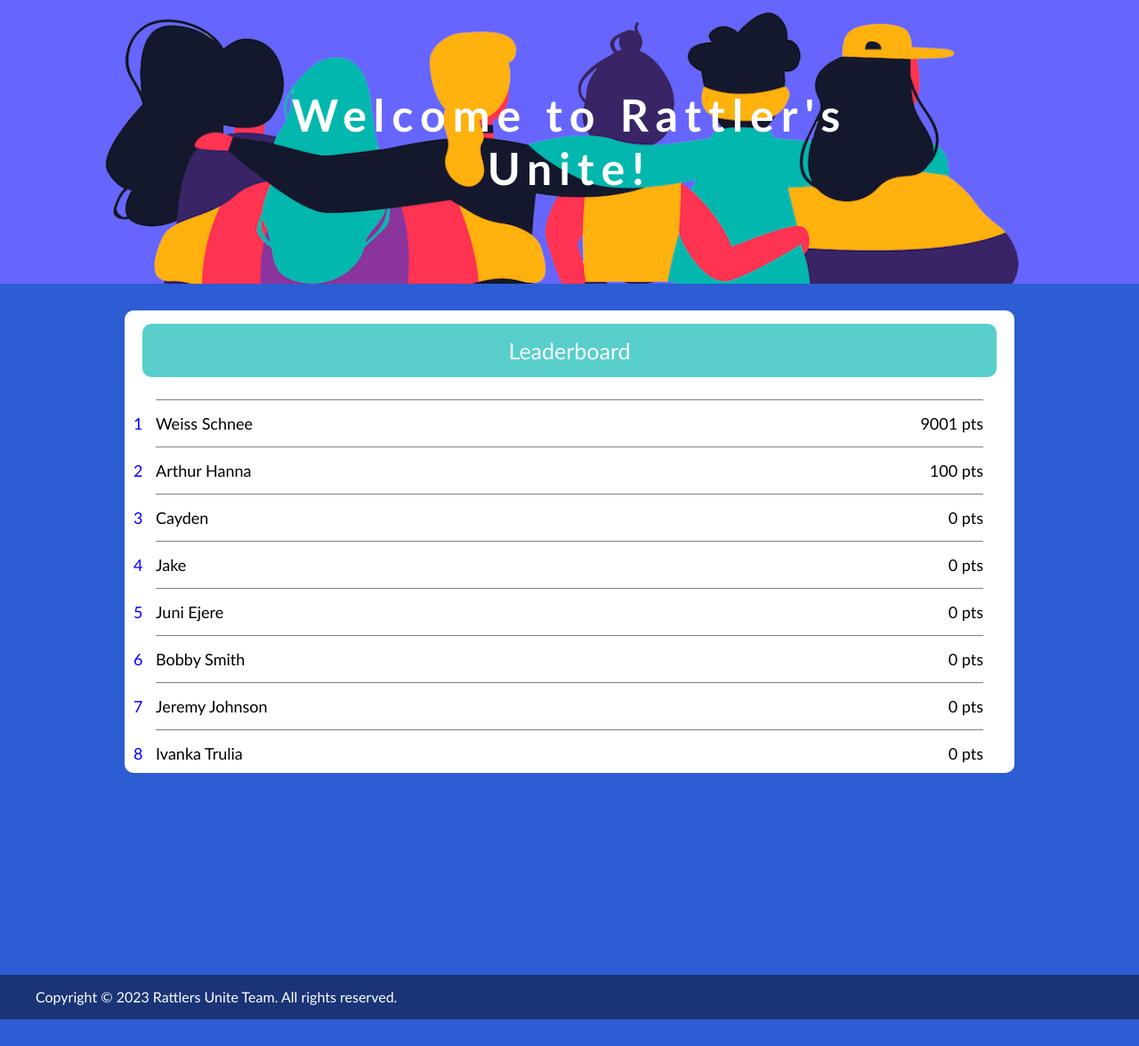
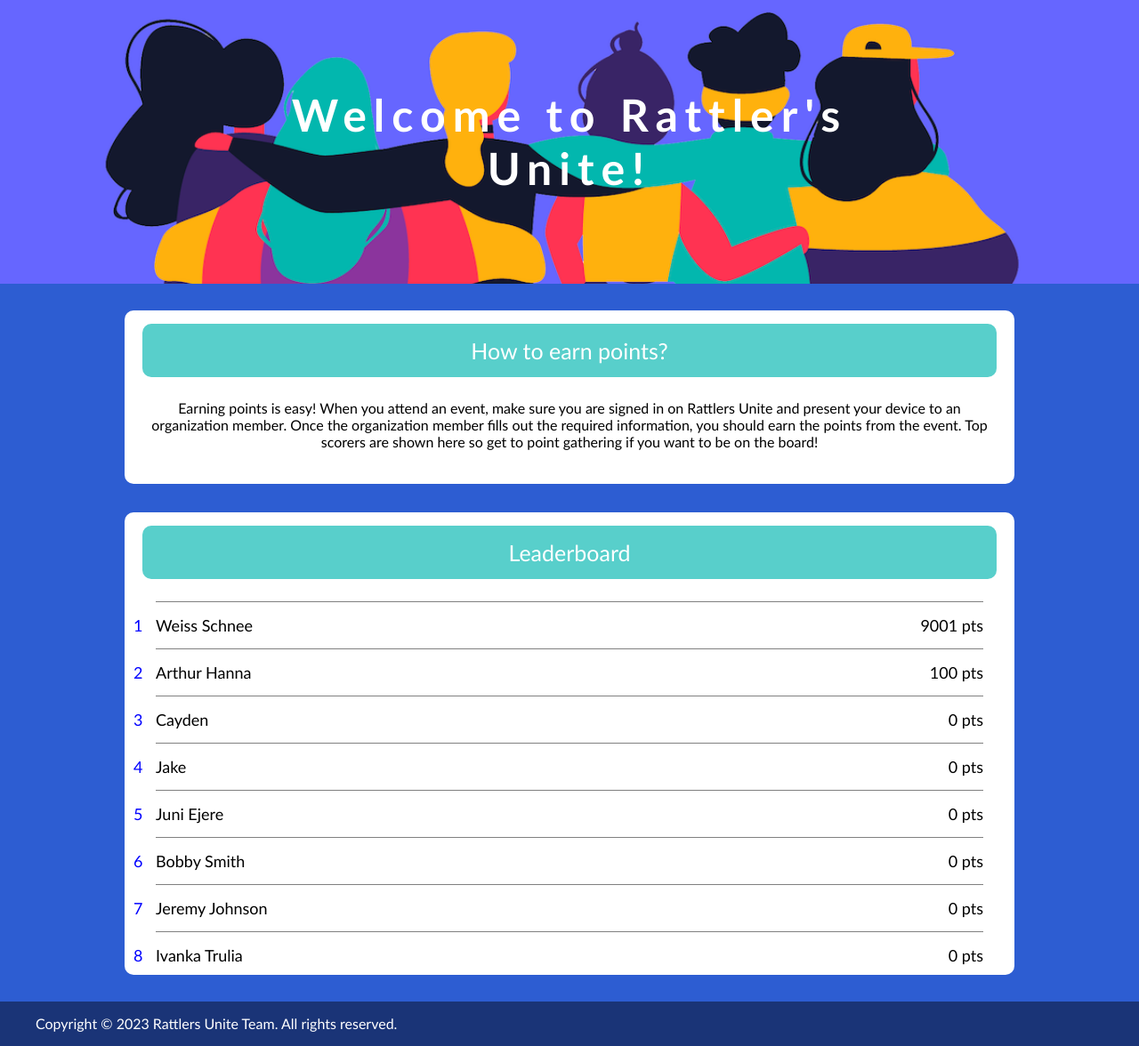
Before and after one commit to junie75/RattlersUnite-Website, a Flask app: page /leaderboards in a window 1280 px wide. Shown: the part 50-1226 px from the top of the page at 89% size. Before the commit the page ends 1196 px from the top, so only its background shows below. Run offline with Flask 3, Linux system fonts and the light colour scheme; data comes from the database, SQL or seed files in the repository.

Commit message:
add css and new box for earning points

```diff
--- a/static/css/base.css
+++ b/static/css/base.css
@@ -249,6 +249,18 @@ div.gridmenu a {
     overflow-x: hidden;
 }
 
+.leaderboardTextCard{
+    background-color: white;
+    min-width: 1000px;
+    max-width: 900px;
+    padding-bottom: 20px;
+    margin: 30px auto 2px;
+    border-radius: 10px;
+    position:relative;
+    overflow-y: auto;
+    overflow-x: hidden;
+}
+
 /*header at top of leaderboard*/
 .boardbanner{
     background-color: #2d5dd2;
--- a/templates/leaderboards.html
+++ b/templates/leaderboards.html
@@ -1,6 +1,20 @@
 {% extends 'base.html' %}
 
 {% block content %}
+    <div class="listmenu">
+        <div class="leaderboardTextCard">
+            <section class="boardbanner">
+                <p>How to earn points?</p>
+            </section>
+            <div class="noEvent">
+                <div class="textCenter" style="max-width: 95%;">
+                    <p>
+                        Earning points is easy! When you attend an event, make sure you are signed in on Rattlers Unite and present your device to an organization member. Once the organization member fills out the required information, you should earn the points from the event. Top scorers are shown here so get to point gathering if you want to be on the board!
+                    </p>
+                </div>
+            </div>
+        </div>
+    </div>
 
     <div class="listmenu">
         <div class="leaderboardCard">
@@ -27,6 +41,4 @@
             {% endif %}
         </div>
     </div>
-
-
 {% endblock %}
```
Lines whose indentation alone changed are shown as unchanged.
